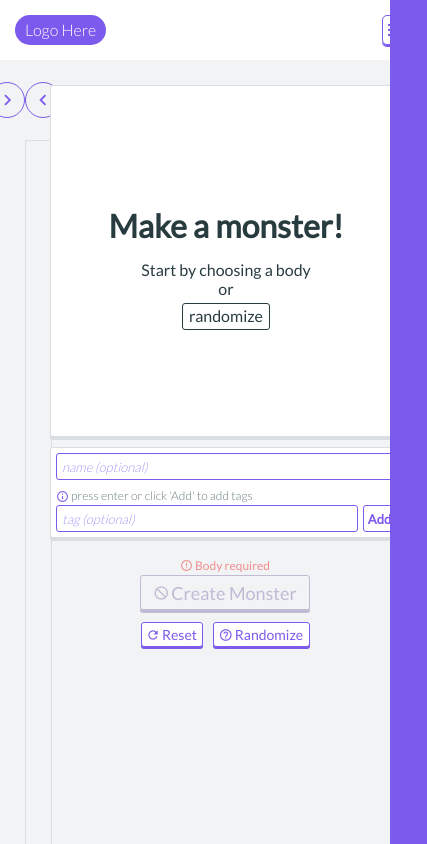
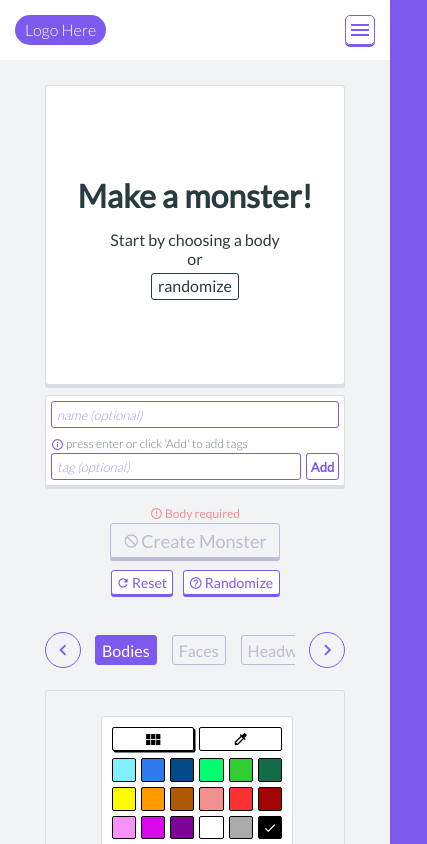
Before and after one commit to iamtraviscole/varyscary, a React (Create React App) app: page /monsters/new in a window 390 px wide. Shown: the top 844 px of the page, 427 px wide, since content can reach past the window. Built offline with nearby package versions, Linux system fonts and the light colour scheme; sample sign-in values are in the browser's storage.

Commit message:
made NewMonster more mobile friendly

```diff
--- a/src/styles/NewMonster.css
+++ b/src/styles/NewMonster.css
@@ -93,13 +93,11 @@
 
 .NewMonster__monster-outer-ctr {
   position: relative;
-  height: 350px;
   width: 350px;
 }
 
 .NewMonster__monster-outer-ctr--fixed {
   position: fixed;
-  height: 350px;
   width: 350px;
   top: 25px;
 }
@@ -370,3 +368,63 @@ input.NewMonster__tag-add-btn:hover {
   from {opacity: 0;}
     to {opacity: 1;}
 }
+
+@media (max-width: 685px) {
+
+  .NewMonster__ctr {
+    display: grid;
+    justify-content: center;
+    grid-template-columns: 300px;
+    grid-template-rows: 550px 1fr;
+    grid-column-gap: 25px;
+    margin: 25px 25px;
+    grid-template-areas:
+      'monster'
+      'left';
+  }
+
+  .NewMonster__monster-outer-ctr {
+    position: relative;
+    width: 300px;
+  }
+
+  .NewMonster__monster-outer-ctr--fixed {
+    position: relative;
+    width: 300px;
+    top: 0;
+  }
+
+  .NewMonster__monster-ctr {
+    height: 298px;
+    width: 298px;
+  }
+
+  .NewMonster__directions-ctr {
+    padding-top: 90px;
+  }
+
+  .NewMonster__name-tags-outer-ctr {
+    width: 288px;
+  }
+
+  .NewMonster__name-input {
+    font-size: 13px;
+    width: 276px;
+    height: 25px;
+    margin-bottom: 8px;
+    padding: 0 5px;
+    background: var(--light-container-color);
+    border: 1px solid var(--main-color);
+  }
+
+  .NewMonster__tag-input {
+    display: inline;
+    font-size: 13px;
+    width: 238px;
+    height: 25px;
+    padding: 0 5px;
+    background: var(--light-container-color);
+    border: 1px solid var(--main-color);
+  }
+
+}
--- a/src/styles/NewMonsterPanels.css
+++ b/src/styles/NewMonsterPanels.css
@@ -2,6 +2,7 @@
   position: relative;
   clear: both;
   border: 1px solid var(--border-color);
+  border-radius: 3px;
   overflow: auto;
   margin-bottom: 25px;
   padding: 25px 0 0 25px;
@@ -108,3 +109,11 @@
 .NewMonsterPanels__legs {
   z-index: 530;
 }
+
+@media (max-width: 685px) {
+
+  .NewMonsterPanels__features-ctr {
+    padding-left: 55px;
+  }
+
+}
```
